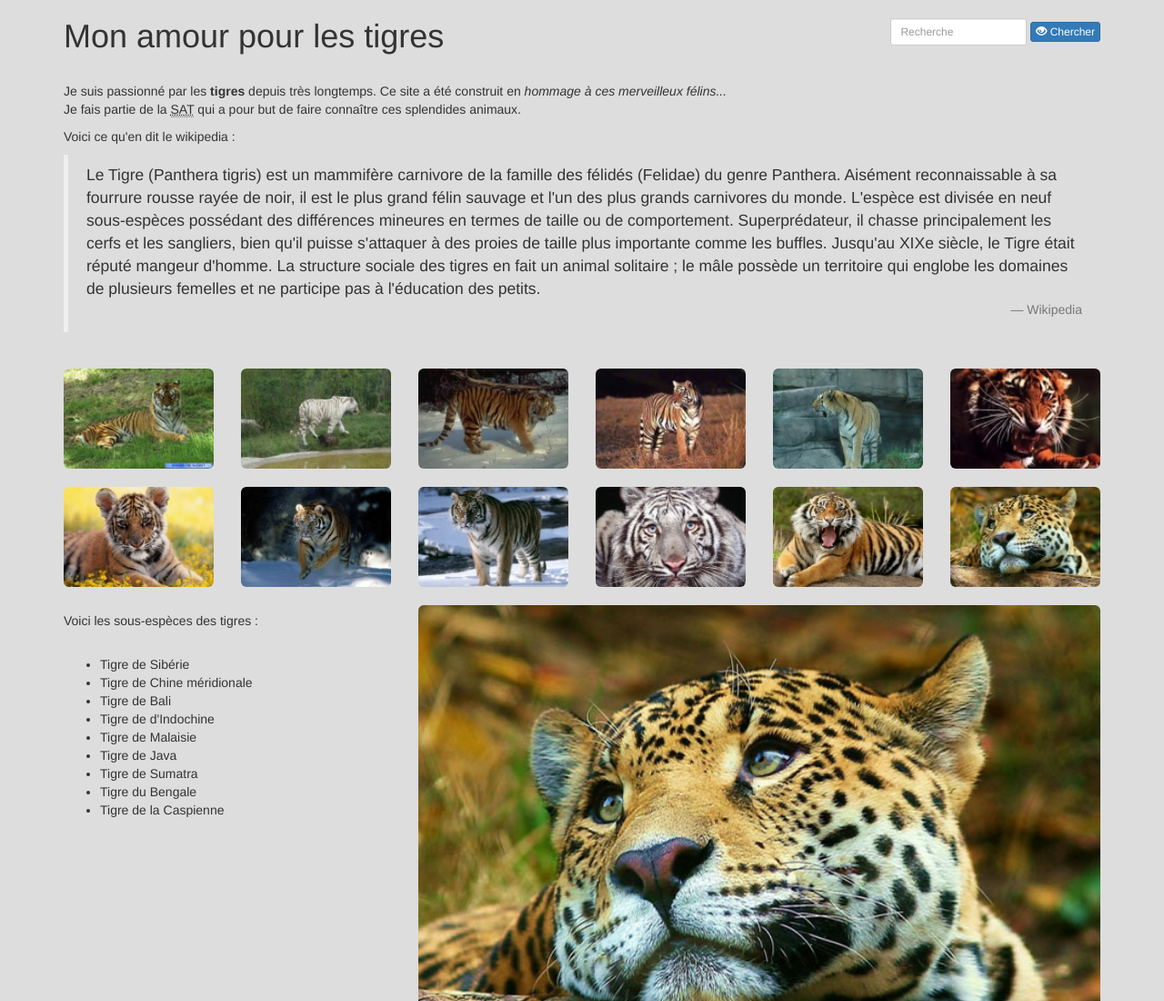
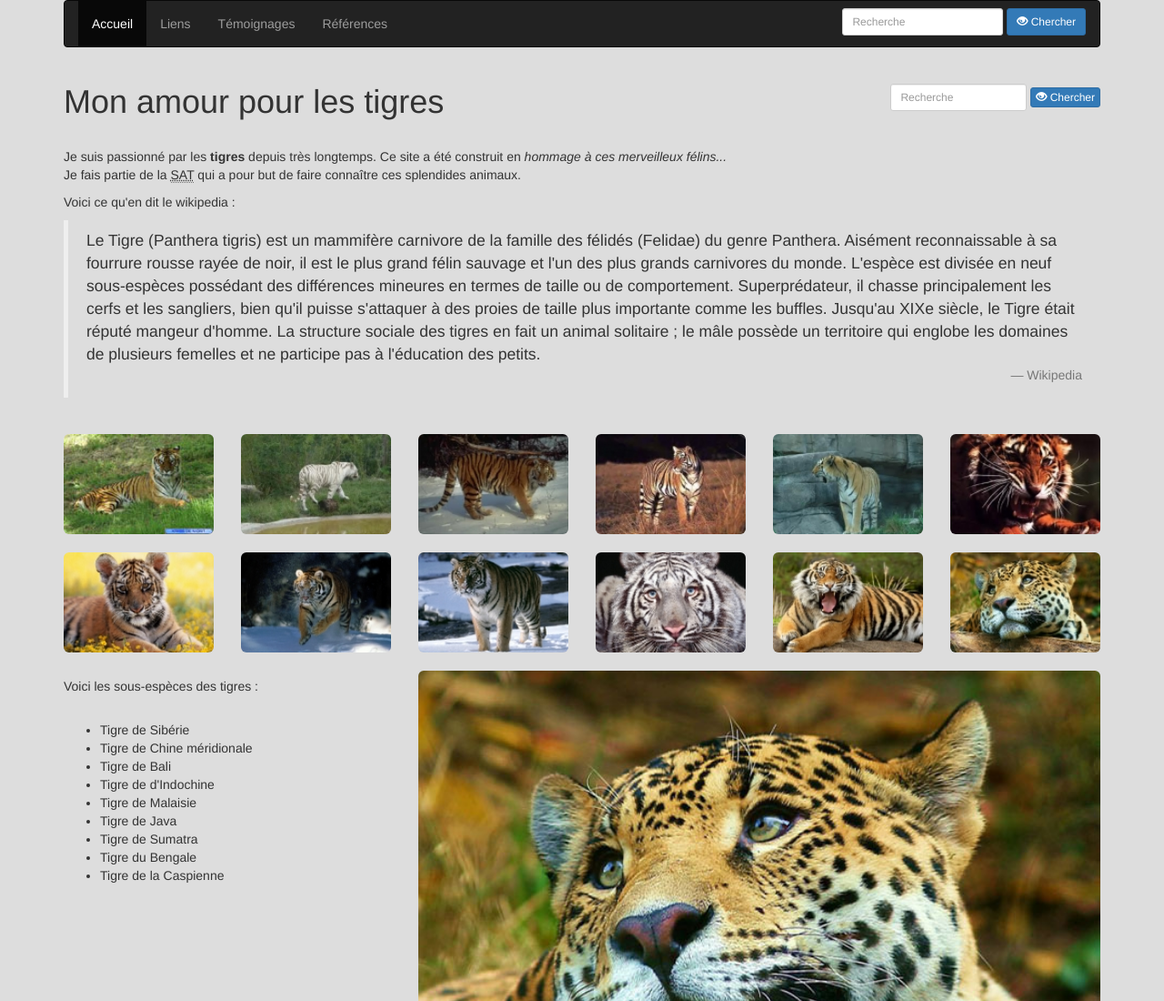
Before and after one commit to chris45560/site_bootstrap, a plain HTML site: page index.html in a window 1280 px wide. Shown: the top 1100 px of the page at 91% size. Drawn offline with Linux system fonts and the light colour scheme.

Commit message:
Ajout barre de navigation

```diff
--- a/index.html
+++ b/index.html
@@ -13,11 +13,33 @@
         background-color:#CCC;
         padding: 20px;
       }
+      .inline-form input {
+         display: inline-block;
+         width: 100px;
+     }
     </style>
   </head>
 
   <body>
     <div class="container">
+
+      <nav class="navbar navbar-inverse">
+        <div class="container-fluid">
+          <ul class="nav navbar-nav">
+            <li class="active"> <a href="#">Accueil</a> </li>
+            <li> <a href="#">Liens</a> </li>
+            <li> <a href="#">Témoignages</a> </li>
+            <li> <a href="#">Références</a> </li>
+          </ul>
+          <form class="navbar-form navbar-right inline-form">
+            <div class="form-group">
+              <input type="search" class="input-sm form-control" placeholder="Recherche">
+              <button type="submit" class="btn btn-primary btn-sm"><span class="glyphicon glyphicon-eye-open"></span> Chercher</button>
+            </div>
+          </form>
+        </div>
+      </nav>
+
       <header class="row">
         <div class="col-sm-12 col-lg-7">
           <h1>Mon amour pour les tigres</h1>
```
